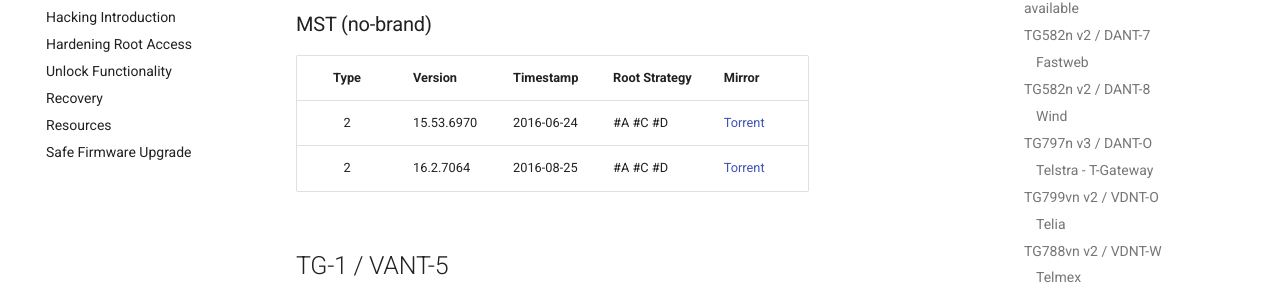
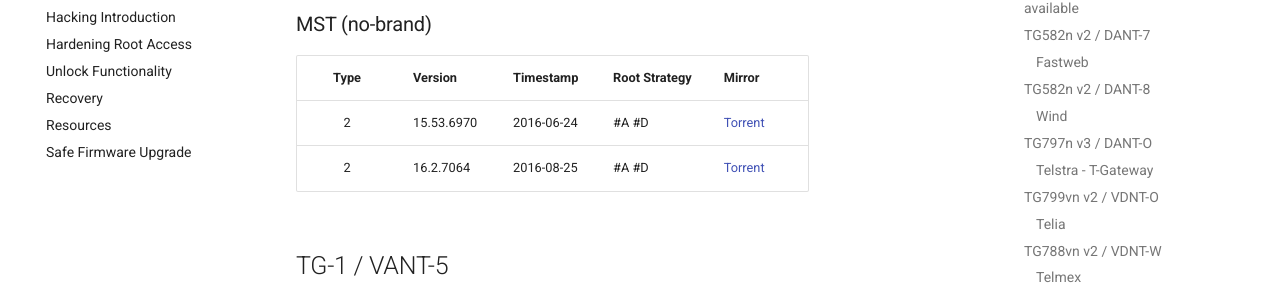
Before and after one commit to hack-technicolor/hack-technicolor, an MkDocs documentation site: the page built from docs/Repository.md, in a window 1280 px wide and 900 px high, scrolled down 3582 px. Shown: the part 145-442 px from the top of the window. Built offline with MkDocs 1.6.1 and Material for MkDocs 9.7.7, drawn with Linux system fonts in a browser that asks for light colours; comment, search, counter and statistics services are not loaded.

Commit message:
update known strategies

```diff
--- a/docs/Repository.md
+++ b/docs/Repository.md
@@ -105,8 +105,8 @@
 
 | Type   | Version            | Timestamp  | Root Strategy | Mirror |
 |:------:|:-------------------|:-----------|:--------------|:-------|
-| 2      | 15.53.6970         | 2016-06-24 | #A #C #D      | [Torrent](https://github.com/hack-technicolor/hack-technicolor/blob/master/torrents/vant-2/MST%20TG588v%20v2%2015.53.6970-1341001.rbi.torrent?raw=true) |
-| 2      | 16.2.7064          | 2016-08-25 | #A #C #D      | [Torrent](https://github.com/hack-technicolor/hack-technicolor/blob/master/torrents/vant-2/MST%20TG588v%20v2%2016.2.7064.2201001.rbi.torrent?raw=true) |
+| 2      | 15.53.6970         | 2016-06-24 | #A #D         | [Torrent](https://github.com/hack-technicolor/hack-technicolor/blob/master/torrents/vant-2/MST%20TG588v%20v2%2015.53.6970-1341001.rbi.torrent?raw=true) |
+| 2      | 16.2.7064          | 2016-08-25 | #A #D         | [Torrent](https://github.com/hack-technicolor/hack-technicolor/blob/master/torrents/vant-2/MST%20TG588v%20v2%2016.2.7064.2201001.rbi.torrent?raw=true) |
 
 ## TG-1 / VANT-5
 
```
Also changed, not shown: other parts of docs/Repository.md (+1 -1 lines), 4 other files.
